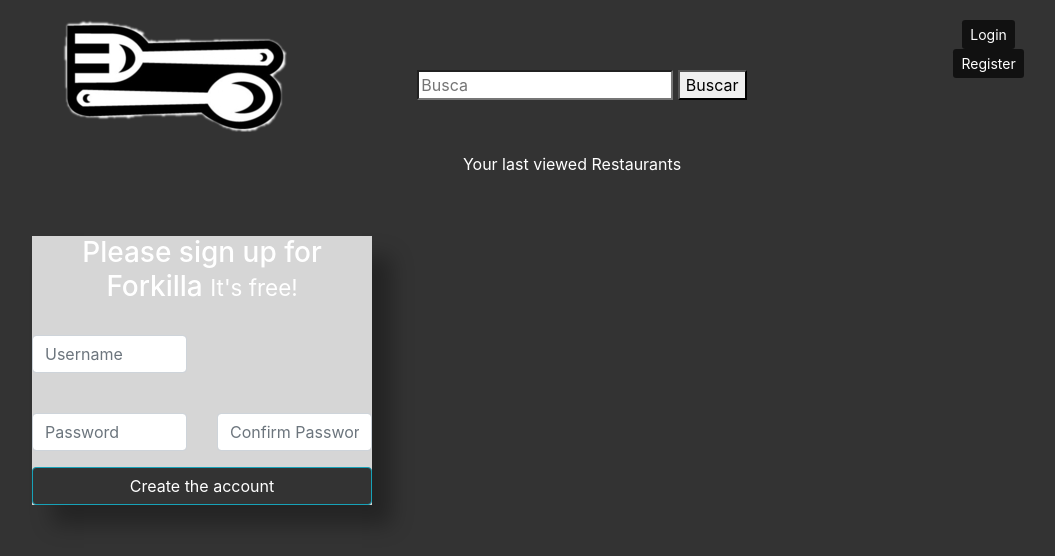
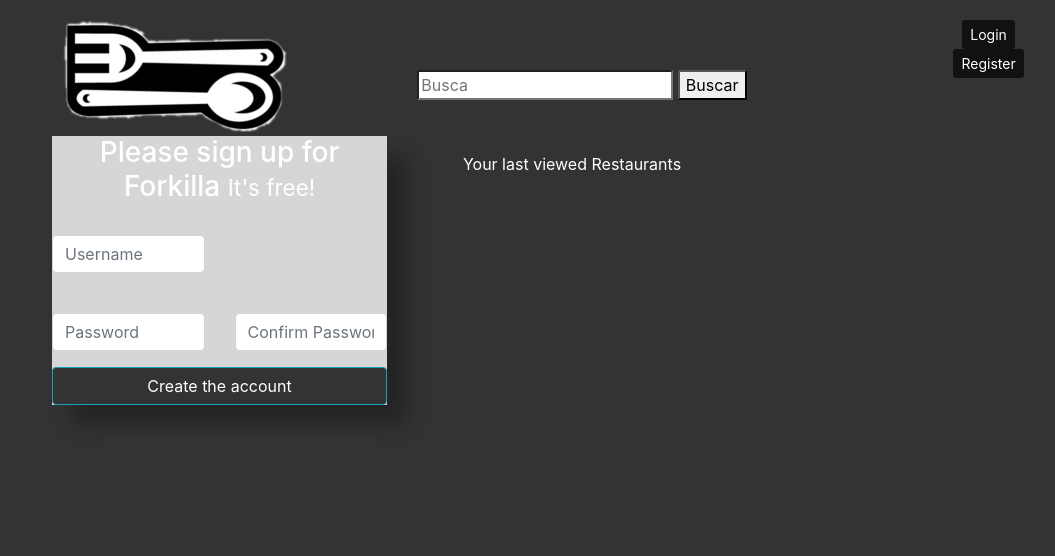
Before and after one commit to DavidAlvarezRios/sd2019-forkillaa9, a Django app: page /register/ in a window 1280 px wide. Shown: the top 556 px of the page, without its empty margins (68-1123 px from the left). Run offline with Django 3.2, Linux system fonts and the light colour scheme; some libraries are stand-ins or nearby versions.

Commit message:
centrado3

```diff
--- a/static/style.css
+++ b/static/style.css
@@ -142,3 +142,10 @@
 	background: rgba(255, 255, 255, 0.8);
 	box-shadow: rgba(0, 0, 0, 0.3) 20px 20px 20px;
 }
+
+#panel1 {
+    position: absolute;
+    top: 50%;
+    left: 50%;
+    margin: -100px 0 0 -150px;
+}
--- a/templates/registration/register.html
+++ b/templates/registration/register.html
@@ -12,12 +12,12 @@
     <link rel="stylesheet" href="{% static 'style.css' %}" />
 </head>
 {% block content %}
-<body>
+<body style="color: #333333; text-align:center;">
 {% if form %}
 <div class="container">
         <div class="row centered-form">
         <div class="col-xs-12 col-sm-8 col-md-4 col-sm-offset-2 col-md-offset-4">
-        	<div class="panel panel-default">
+        	<div class="panel panel-default" id="panel1">
         		<div class="panel-heading">
 			    		<h3 class="panel-title">Please sign up for Forkilla <small>It's free!</small></h3>
 			 			</div>
```
